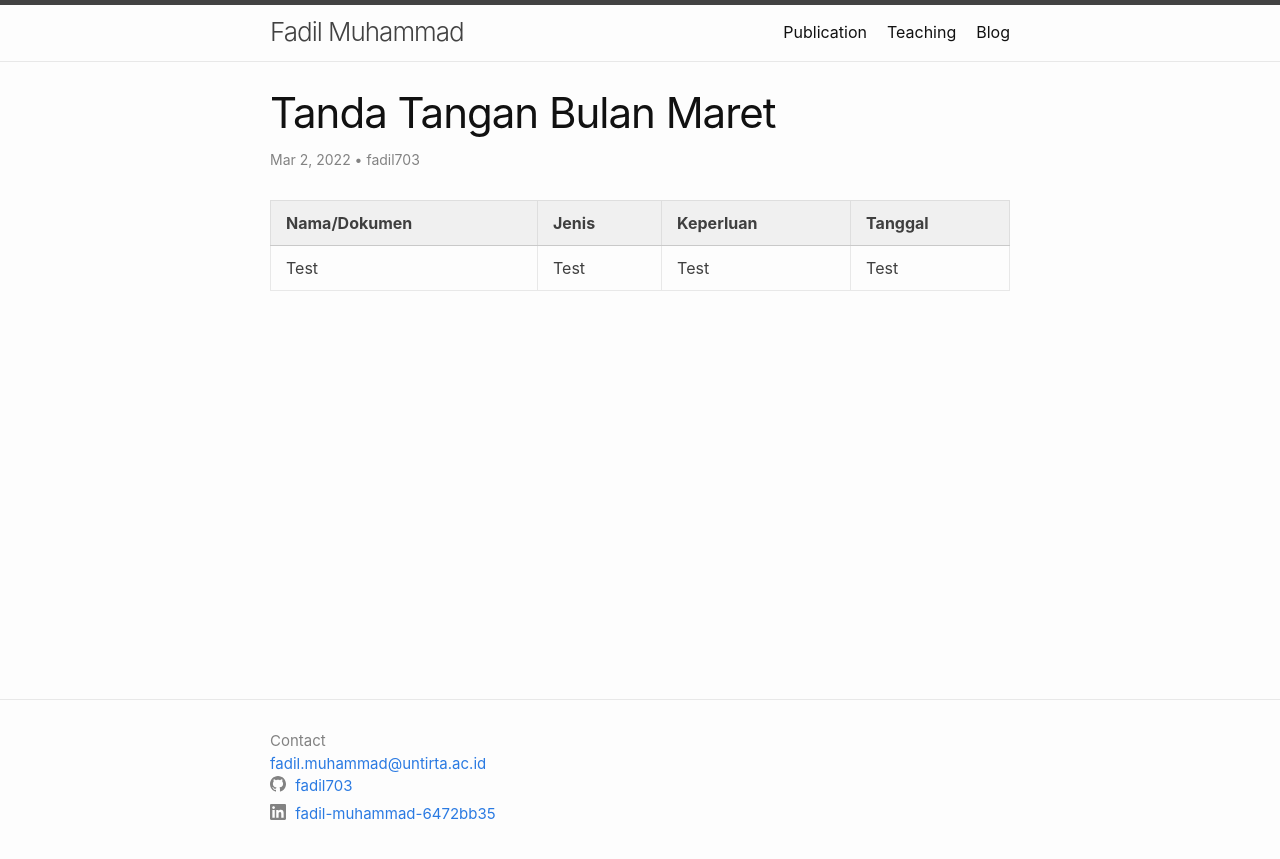
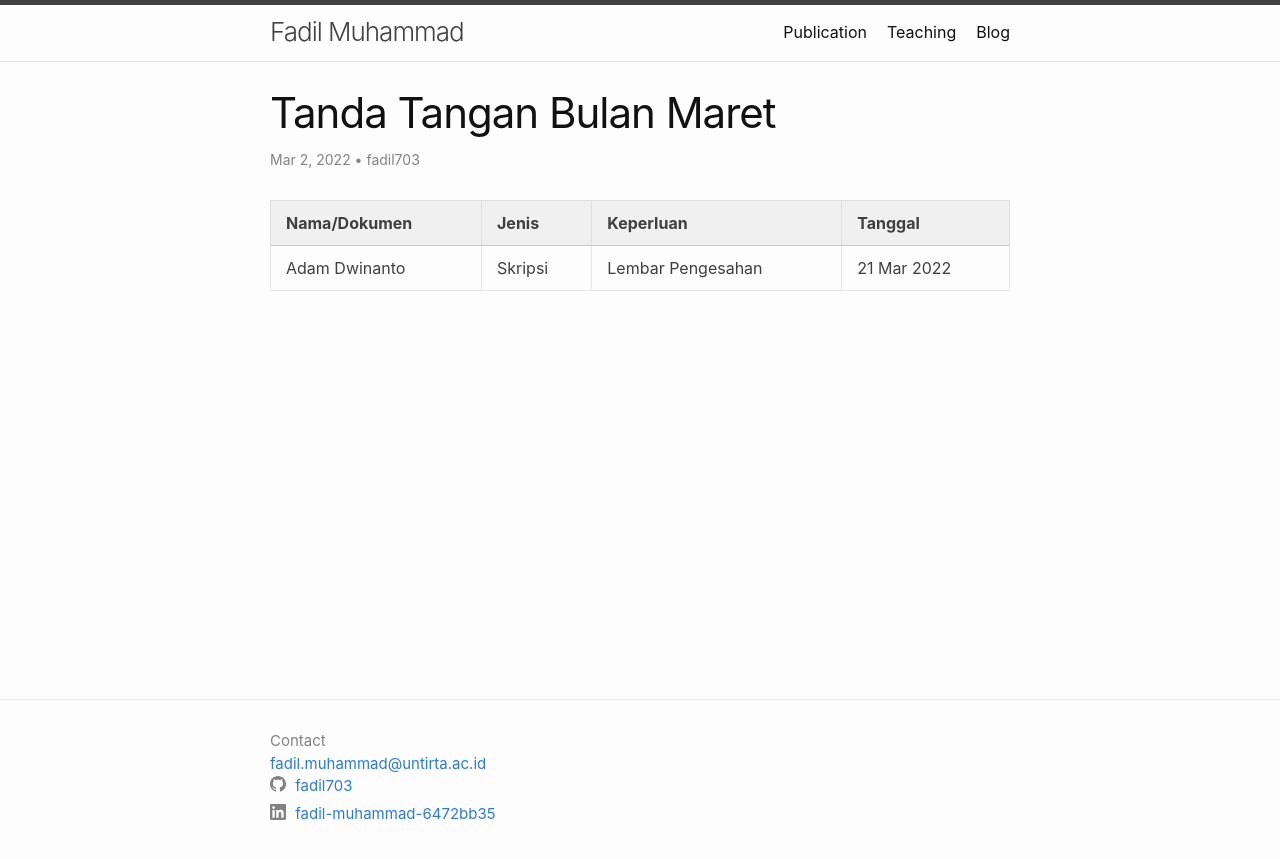
Before and after one commit to fadil703/fadil703.github.io, a Jekyll site: the page built from _posts/2022-03-02-marsig.markdown, in a window 1280 px wide. Shown: the top 859 px of the page. Built offline with Jekyll 4.4.1, drawn with Linux system fonts in a browser that asks for light colours.

Commit message:
Update 2022-03-02-marsig.markdown
add adam

```diff
--- a/_posts/2022-03-02-marsig.markdown
+++ b/_posts/2022-03-02-marsig.markdown
@@ -8,4 +8,4 @@ author: "fadil703"
 
 | Nama/Dokumen | Jenis | Keperluan | Tanggal |
 | ------ | ------ | ------ | ------ |
-| Test | Test | Test | Test |
+| Adam Dwinanto | Skripsi | Lembar Pengesahan | 21 Mar 2022 |
```
